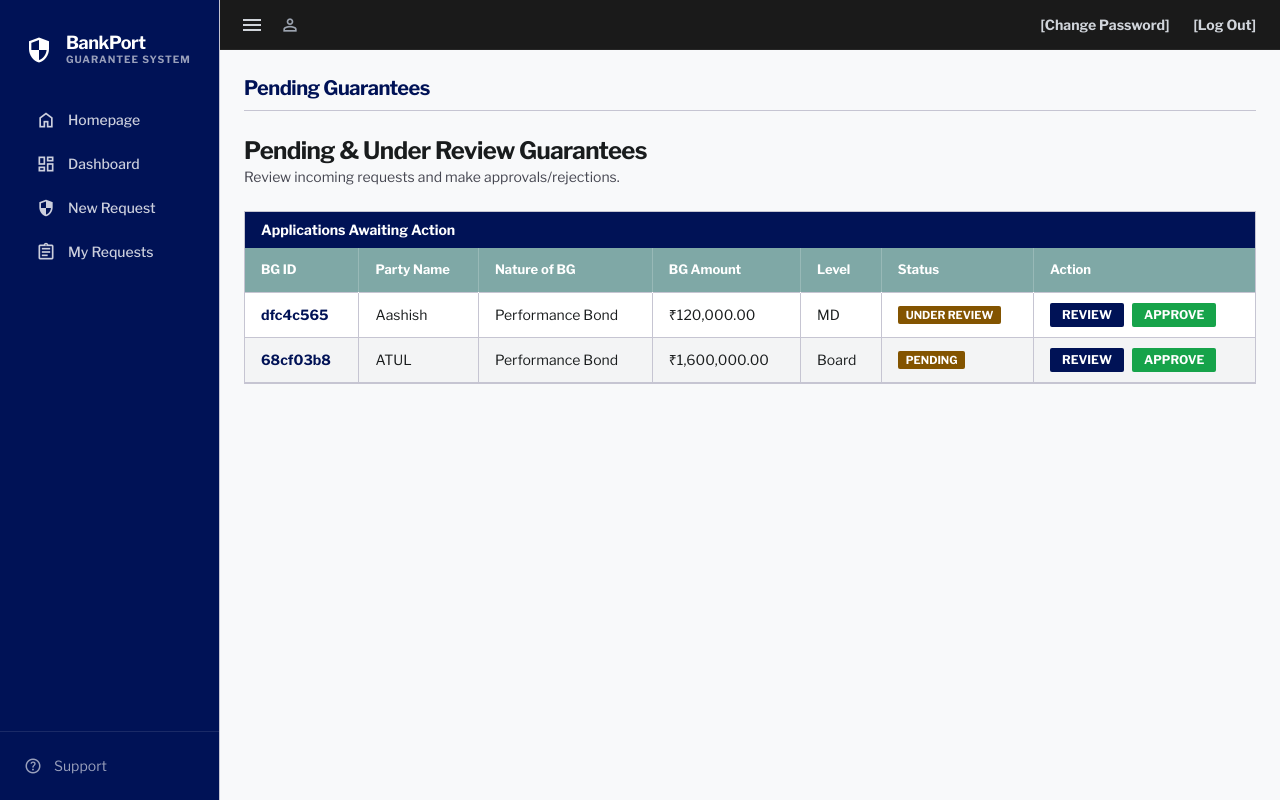
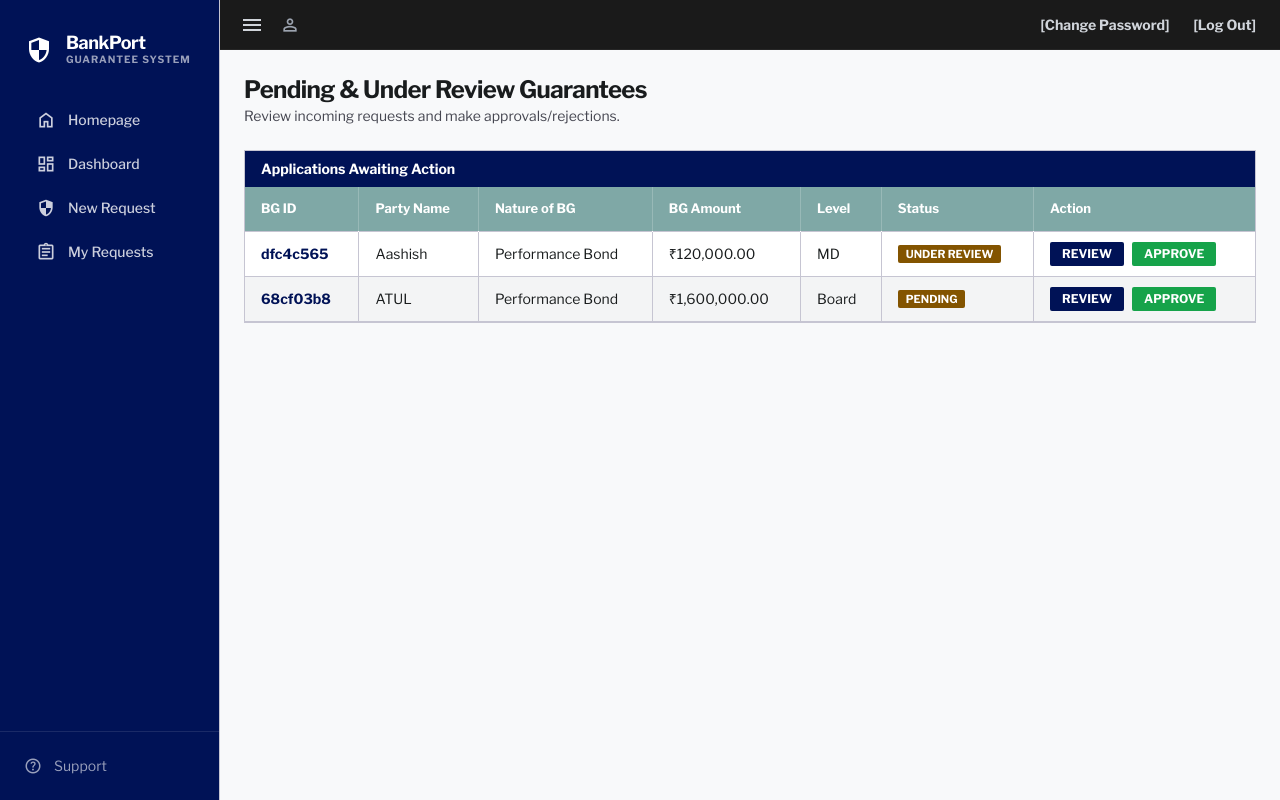
Before and after one commit to adarshmohit9334/Internship-Project, a Flask app: page /admin/pending in a window 1280 px wide. Run offline with Flask 3, Linux system fonts and the light colour scheme; the visitor is signed in with stand-in values (Sample User, id 1); some libraries are stand-ins or nearby versions.

Commit message:
style: completely remove page title block from main layout canvas

```diff
--- a/bg_portal/templates/base.html
+++ b/bg_portal/templates/base.html
@@ -276,12 +276,6 @@
     <!-- Main Content Canvas -->
     <main class="ml-0 md:ml-[220px] pt-[50px] min-h-screen">
         <div class="p-4 md:p-container_padding space-y-6">
-            <!-- Page Title Block -->
-            {% if request.endpoint != 'dashboard.homepage' %}
-            <div class="border-b border-outline-variant pb-2">
-                <h2 class="text-primary font-bold text-lg md:text-xl tracking-tight">{% block page_title %}Terminal Operations{% endblock %}</h2>
-            </div>
-            {% endif %}
             <!-- Flash Alerts Stack -->
             {% with messages = get_flashed_messages(with_categories=true) %}
                 {% if messages %}
```
